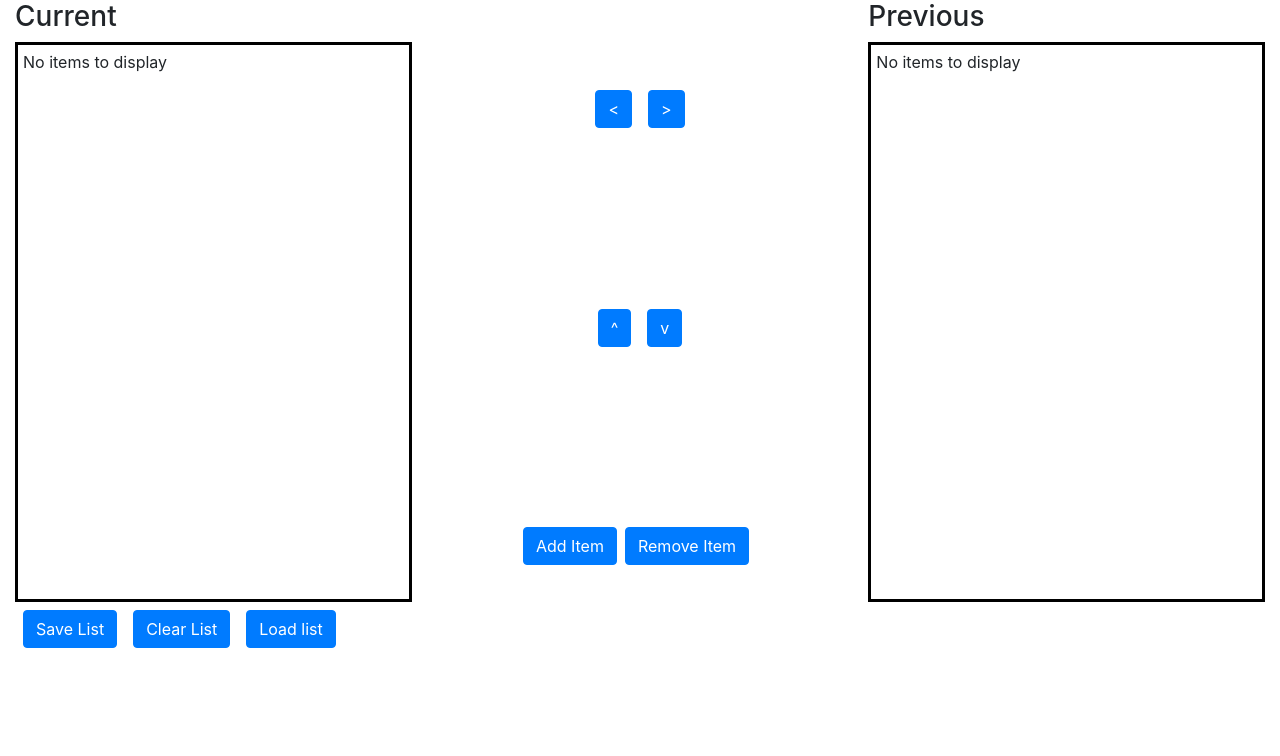
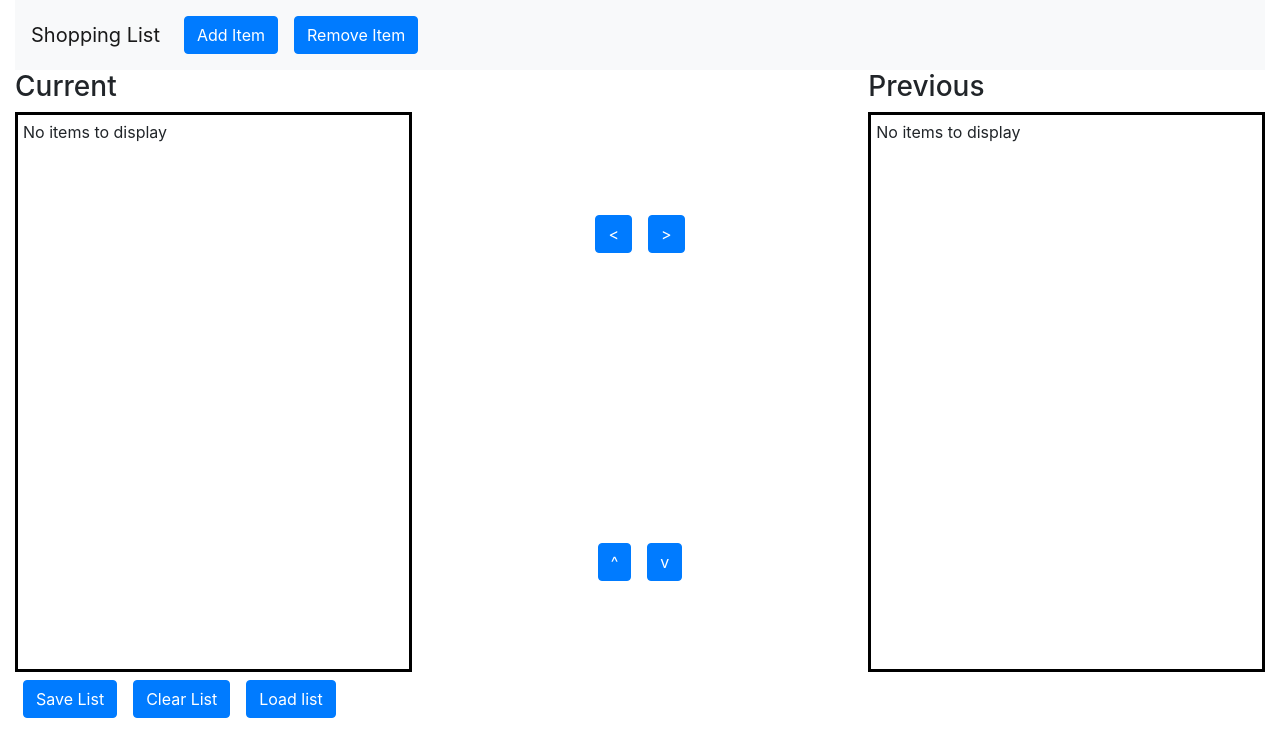
Before and after one commit to ttudorandrei/nomuda-shopping-list, a React (Create React App) app: page / in a window 1280 px wide. Shown: the top 756 px of the page. Built offline with nearby package versions, Linux system fonts and the light colour scheme.

Commit message:
add  navbar, update responsiveness

```diff
--- /dev/null
+++ b/src/components/Navbar/index.js
@@ -0,0 +1,49 @@
+import Button from "../../components/Button";
+import { deleteFromLocalstorage } from "../../utils";
+
+const NavigationBar = ({ shoppingListFromLocalStorage, selectedItem }) => {
+  return (
+    <nav className="navbar navbar-expand-lg navbar-light bg-light">
+      <div className="navbar-brand">Shopping List</div>
+      <button
+        className="navbar-toggler"
+        type="button"
+        data-toggle="collapse"
+        data-target="#navbarNav"
+        aria-controls="navbarNav"
+        aria-expanded="false"
+        aria-label="Toggle navigation"
+      >
+        <span className="navbar-toggler-icon"></span>
+      </button>
+      <div className="collapse navbar-collapse" id="navbarNav">
+        <ul className="navbar-nav">
+          <li className="nav-item active">
+            <button
+              type="button"
+              className="btn btn-primary m-2"
+              data-toggle="modal"
+              data-target=".bd-example-modal-sm"
+            >
+              Add Item
+            </button>
+          </li>
+          <li className="nav-item">
+            <Button
+              name={"Remove Item"}
+              onClick={() => {
+                deleteFromLocalstorage(
+                  shoppingListFromLocalStorage,
+                  selectedItem,
+                  "shoppingList"
+                );
+              }}
+            />
+          </li>
+        </ul>
+      </div>
+    </nav>
+  );
+};
+
+export default NavigationBar;
--- a/src/pages/ShoppingListPage/index.js
+++ b/src/pages/ShoppingListPage/index.js
@@ -2,9 +2,10 @@ import { useEffect, useState } from "react";
 import uuid from "react-uuid";
 
 import Button from "../../components/Button";
-import AddItemModal from "../../components/Modal";
+import AddItemModal from "../../components/AddItemModal";
 import ShoppingList from "../../components/ShoppingList";
 import { deleteFromLocalstorage, removeFromArray } from "../../utils";
+import NavigationBar from "../../components/Navbar";
 
 let shoppingListFromLocalStorage = JSON.parse(
   localStorage.getItem("shoppingList")
@@ -133,8 +134,12 @@ const ShoppingListPage = () => {
 
   return (
     <div className="container-fluid">
+      <NavigationBar
+        shoppingListFromLocalStorage={shoppingListFromLocalStorage}
+        selectedItem={selectedItem}
+      />
       <div className="row">
-        <div className="col">
+        <div className="col col-lg-4 col-sm-5">
           <ShoppingList
             listType={"Current"}
             listData={currentList}
@@ -160,7 +165,7 @@ const ShoppingListPage = () => {
           </div>
         </div>
 
-        <div className="col d-flex flex-column justify-content-around align-items-center">
+        <div className="col col-lg-4 col-sm-2 d-flex flex-column justify-content-around align-items-center">
           <div>
             <Button
               name={"<"}
@@ -190,31 +195,9 @@ const ShoppingListPage = () => {
               }}
             />
           </div>
-
-          <div>
-            <button
-              type="button"
-              className="btn btn-primary"
-              data-toggle="modal"
-              data-target=".bd-example-modal-sm"
-            >
-              Add Item
-            </button>
-
-            <Button
-              name={"Remove Item"}
-              onClick={() => {
-                deleteFromLocalstorage(
-                  shoppingListFromLocalStorage,
-                  selectedItem,
-                  "shoppingList"
-                );
-              }}
-            />
-          </div>
         </div>
 
-        <div className="col">
+        <div className="col col-lg-4 col-sm-5">
           <ShoppingList
             listType={"Previous"}
             listData={previousList}
```
Also changed, not shown: src/components/AddItemModal/index.js (renamed from src/components/Modal/index.js).
